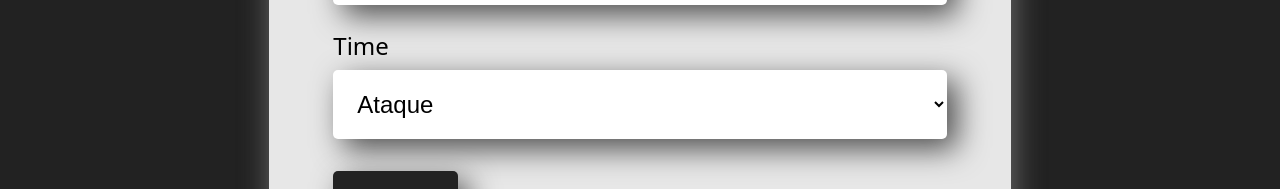
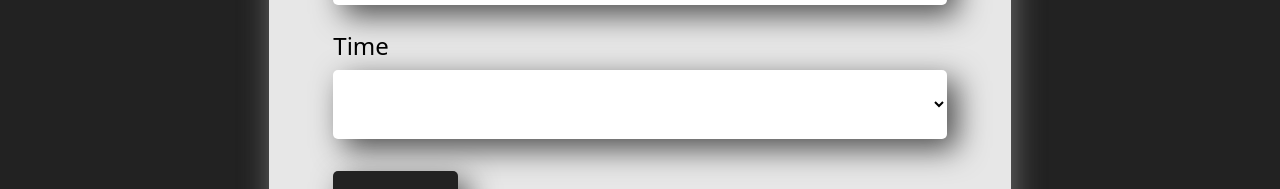
Before and after one commit to luispieta/ornograma, a React (Vite) app: page / in a window 1280 px wide. Shown: the part 835-1024 px from the top of the page. Built offline with nearby package versions, Linux system fonts and the light colour scheme.

Commit message:
Fix: Correção de bugs

```diff
--- a/src/App.jsx
+++ b/src/App.jsx
@@ -37,7 +37,6 @@ export default function App() {
   const [colaboradores, setColaboradores] = useState([])
 
   const novoColaboradorCadastrado = (colaborador) => {
-    console.log(colaboradores)
     setColaboradores([...colaboradores, colaborador])
   }
 
--- a/src/componentes/Colaborador/index.jsx
+++ b/src/componentes/Colaborador/index.jsx
@@ -1,12 +1,14 @@
 import "./colaborador.css"
 
-export default function Colaborador({nome, imagem, cargo, corPrimaria}) {
+export default function Colaborador({nome, imagem, cargo, corPrimaria, corDeFundo}) {
 
     const nomeEstilo = {color: corPrimaria}
 
+    const corFundo ={backgroundColor: corDeFundo}
+
     return(
         <div className="colaborador">
-            <div className="cabecalho">
+            <div className="cabecalho" style={corFundo}>
                 <img src={imagem} alt={nome} />
             </div>
             <div className="rodape">
--- a/src/componentes/ListaSuspensa/index.jsx
+++ b/src/componentes/ListaSuspensa/index.jsx
@@ -10,8 +10,9 @@ export default function ListaSuspensa(props) {
                 id={props.name}
                 required={props.obrigatorio}
                 onChange={evento => props.alterado(evento.target.value)}
-                value={props.value}
+                value={props.valor}
             >
+                <option value=""></option>
                 {props.itens.map(item => (
                     <option key={item}>{item}</option>
                 ))}
--- a/src/componentes/Time/index.jsx
+++ b/src/componentes/Time/index.jsx
@@ -13,10 +13,12 @@ export default function Time(props) {
             <div className="colaboradores">
                 {props.colaboradores.map(colaborador =>
                     <Colaborador
+                        key={colaborador.nome}
                         nome={colaborador.nome}
                         cargo={colaborador.cargo}
                         imagem={colaborador.imagem}
                         corPrimaria={props.corPrimaria}
+                        corDeFundo={props.corPrimaria}
                     />
                 )}
             </div>
```
